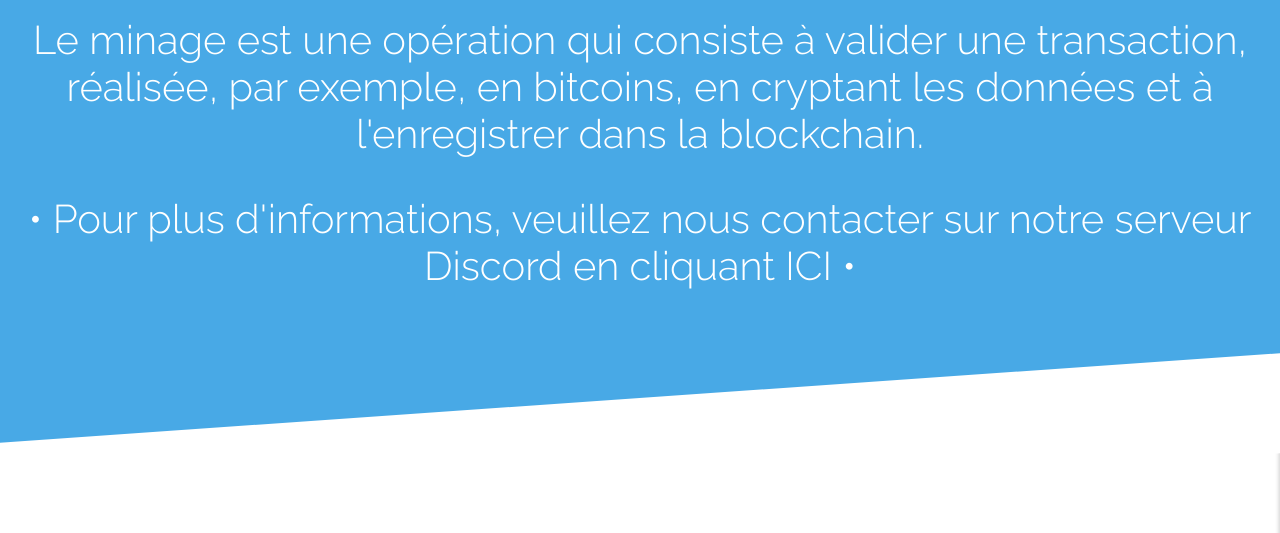
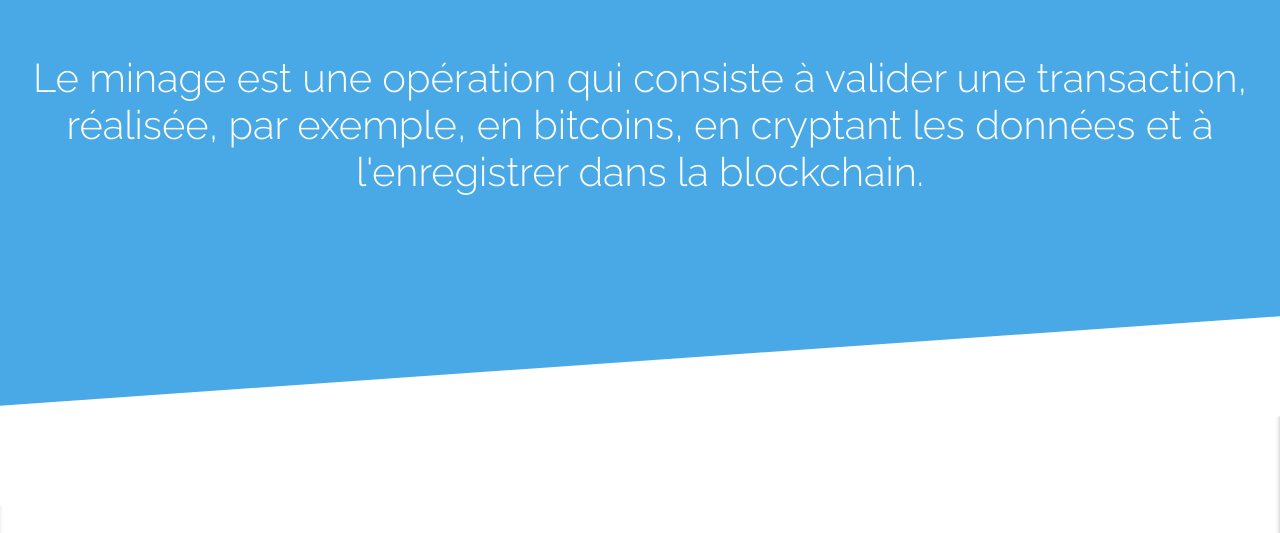
Before and after one commit to Kippick/Bit-Coin, a plain HTML site: page index.html in a window 1280 px wide. Shown: the part 194-727 px from the top of the page. Drawn offline with Linux system fonts and the light colour scheme.

Commit message:
Update index.html

```diff
--- a/index.html
+++ b/index.html
@@ -7,12 +7,13 @@
     <div id="title">Physical Mining &bull; Cloud Mining</div>
     <br />
     <br />
+    <br />
+    <br />
     <div id="title">Le minage est une opération qui consiste à valider une transaction, réalisée, par exemple, en bitcoins, en cryptant les données et à l'enregistrer dans la blockchain.</div>
     <br />
     <br />
-    <div id="title">&bull; Pour plus d'informations, veuillez nous contacter sur notre serveur Discord en cliquant ICI &bull;</div
-     <br />
-     <br />
+    <br />
+    <br />
       <div class="circles">
       <p><br>
        <small></small>
```
